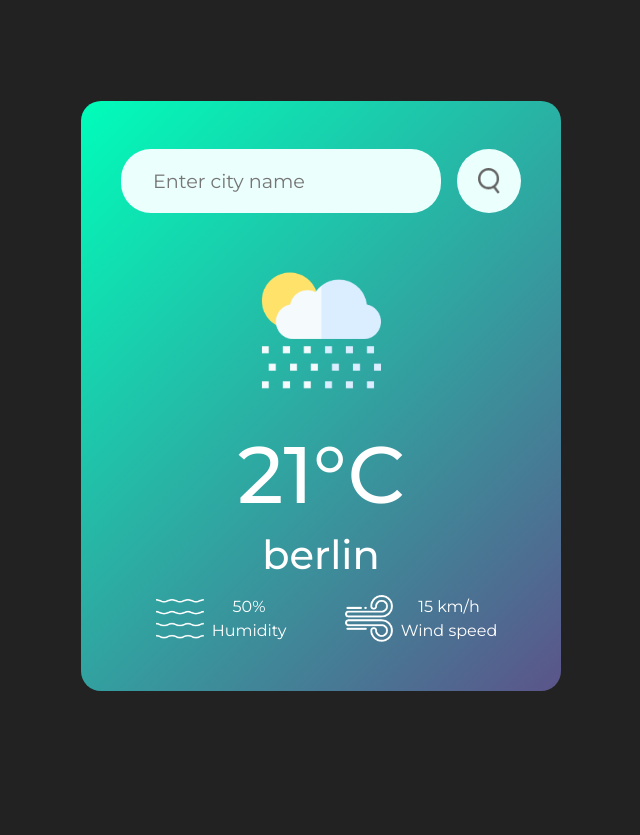
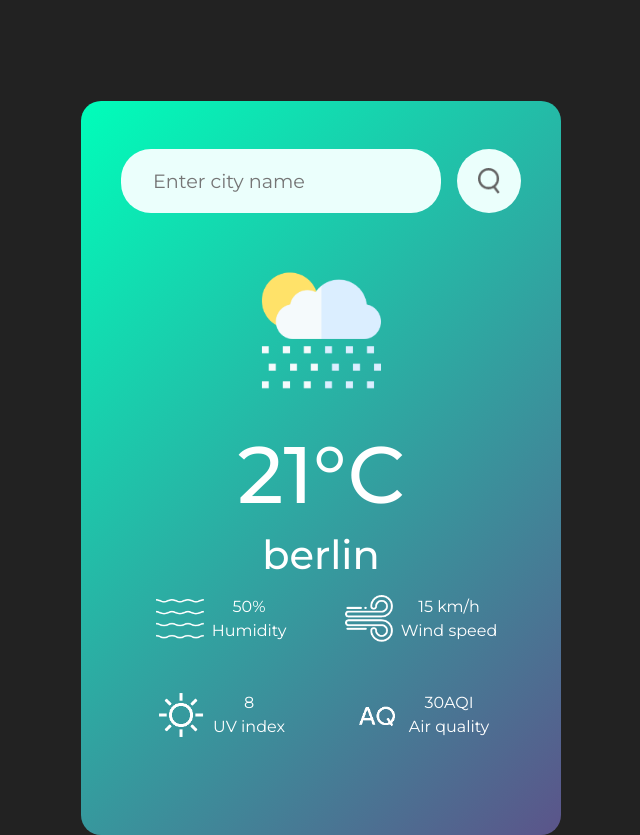
Before and after one commit to nguyensieu-gmer/weather-app, a website built with webpack: page src/template.html in a window 1280 px wide. Shown: the whole page, without its empty margins (319-959 px from the left). Before the commit the page ends 800 px from the top, so only its background shows below. Built offline with nearby package versions, Linux system fonts and the light colour scheme.

Commit message:
Add uvindex and AQI

```diff
--- a/src/style.css
+++ b/src/style.css
@@ -149,6 +149,7 @@ h6 {
 .detail {
   display: grid;
   grid-template-columns: repeat(2, 1fr);
+  grid-template-rows: repeat(2, 6rem);
   margin-top: 0.625rem;
 }
 
@@ -158,8 +159,9 @@ h6 {
   justify-content: center;
   gap: 0.5rem;
   align-items: center;
+
   justify-self: center;
-  align-self: center;
+  align-self: self-start;
 }
 
 .detail .col img {
--- a/src/template.html
+++ b/src/template.html
@@ -32,6 +32,20 @@
               <p>Wind speed</p>
             </div>
           </div>
+          <div class="col">
+            <img src="./images/uvindex.png" alt="" />
+            <div>
+              <p class="uvindex">8</p>
+              <p>UV index</p>
+            </div>
+          </div>
+          <div class="col">
+            <img src="./images/airquality.png" alt="" />
+            <div>
+              <p class="airquality">30AQI</p>
+              <p>Air quality</p>
+            </div>
+          </div>
         </div>
       </div>
     </div>
```
Also changed, not shown: README.md, src/images/airquality.png (added), src/images/uvindex.png (added).
